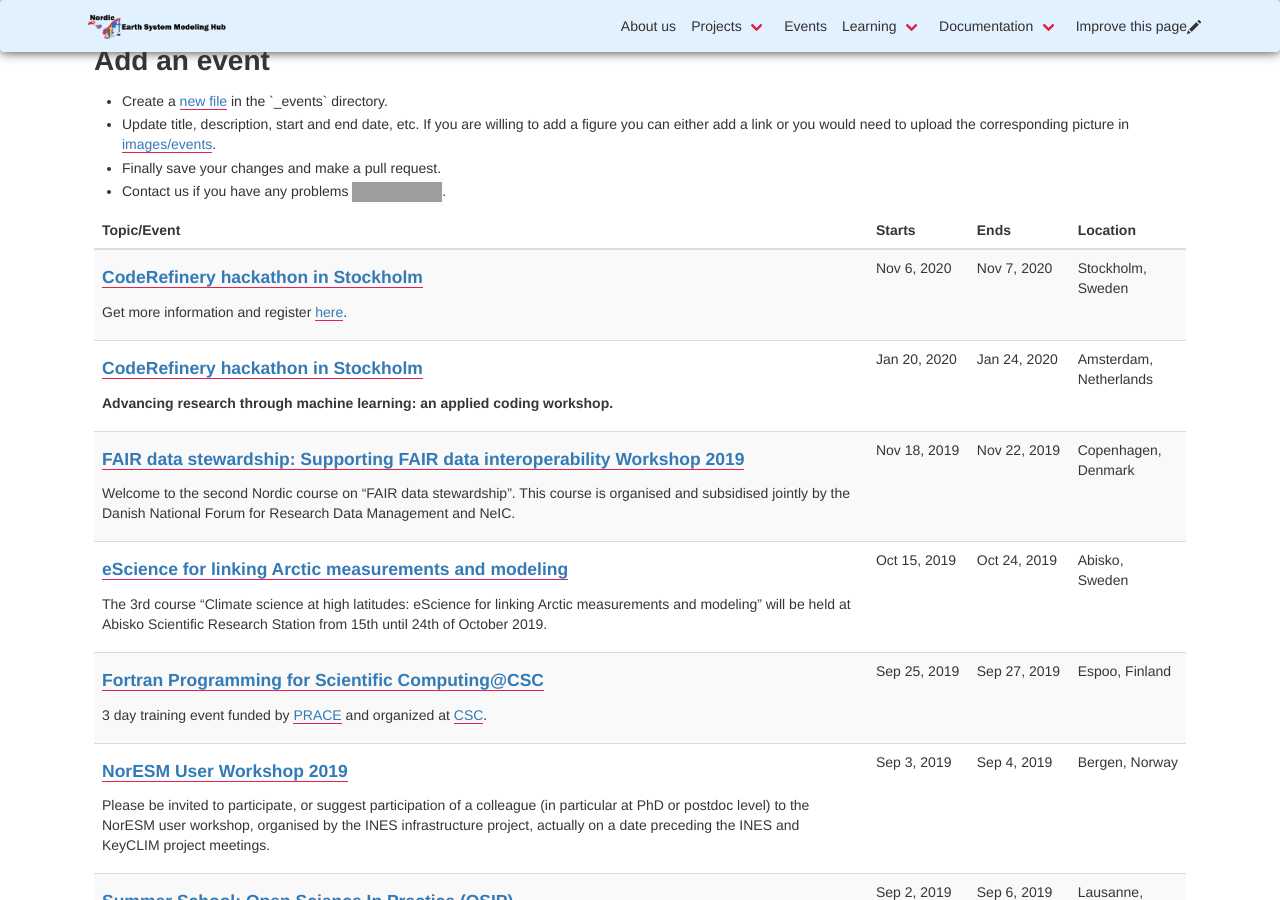
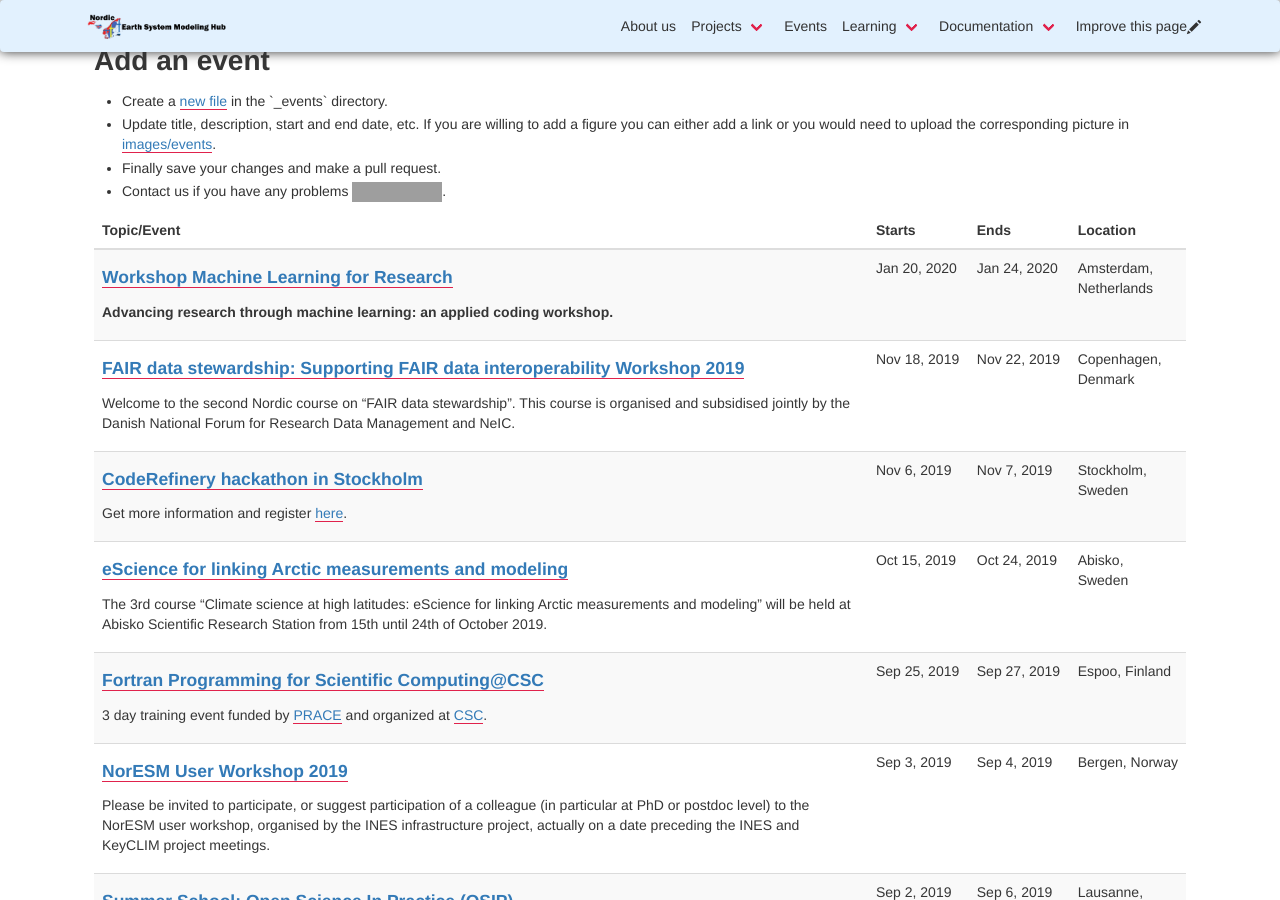
Before and after one commit to NordicESMhub/nordicesmhub.github.io, a Jekyll site: the page built from events.md, in a window 1280 px wide and 900 px high, scrolled down 635 px. Built offline with Jekyll 4.4.1, drawn with Linux system fonts in a browser that asks for light colours; nearby versions of some CDN libraries; grey boxes are pictures that could not be loaded.

Commit message:
bug fix: dates were wrong for some events

```diff
--- a/_events/2019-11-06-hackathon.md
+++ b/_events/2019-11-06-hackathon.md
@@ -4,8 +4,8 @@ image: https://coderefinery.org/assets/img/logos/coderefinery.png
 tags: [coderefinery, hackathon, training]
 title: 'CodeRefinery hackathon in Stockholm'
 description: 'November, 6-7, 2019'
-starts: 2020-11-06
-ends: 2020-11-07
+starts: 2019-11-06
+ends: 2019-11-07
 location:
   city: Stockholm
   region: Stockholm
--- a/_events/2020-01-20-ml-escience.md
+++ b/_events/2020-01-20-ml-escience.md
@@ -2,7 +2,7 @@
 layout: event
 image: /images/events/christopher-burns-Kj2SaNHG-hg-unsplash.jpg
 tags: [machine learning, workshop, team, training]
-title: 'CodeRefinery hackathon in Stockholm'
+title: 'Workshop Machine Learning for Research'
 description: 'January, 20-24, 2020'
 starts: 2020-01-20
 ends: 2020-01-24
```
